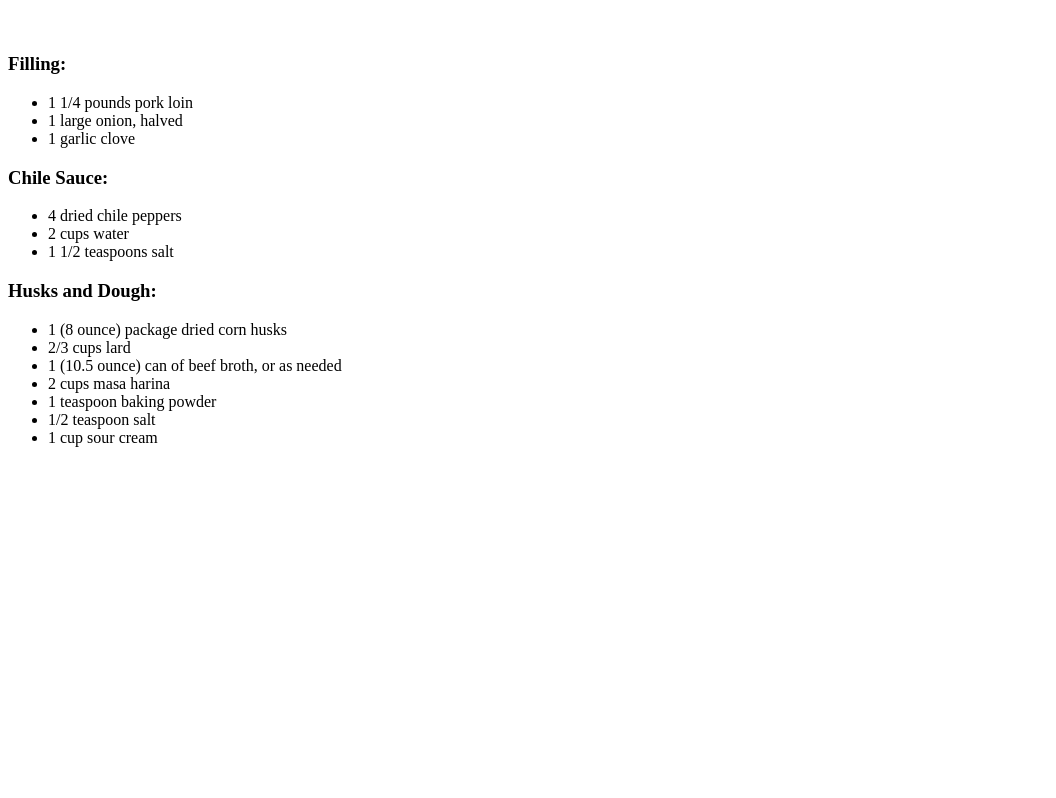
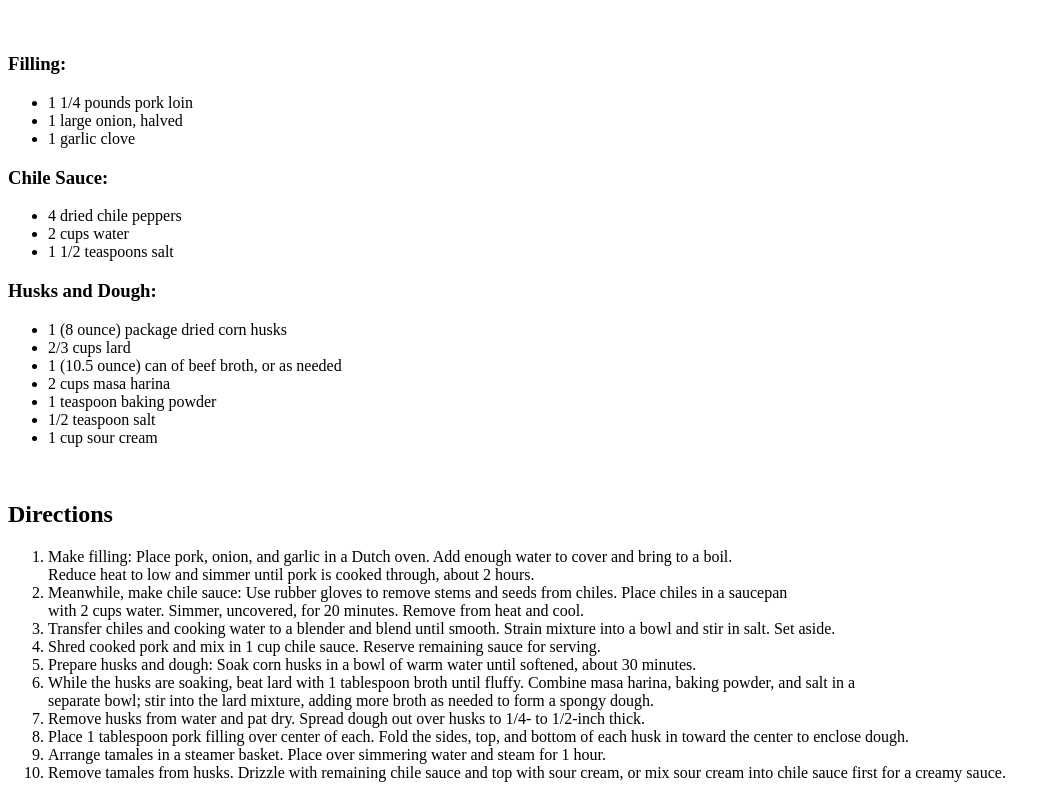
Before and after one commit to eddymichael/odin_recipes, a plain HTML site: page recipes/tamales.html in a window 1280 px wide. Shown: the part 915-1713 px from the top of the page, without its empty margins (0-1056 px from the left). Before the commit the page ends 1378 px from the top, so only its background shows below. Drawn offline with Linux system fonts and the light colour scheme.

Commit message:
Completed the tamale.html page
Finished last section of page which was the directions

```diff
--- a/recipes/tamales.html
+++ b/recipes/tamales.html
@@ -47,6 +47,33 @@
             <li>1/2 teaspoon salt</li>
             <li>1 cup sour cream</li>
         </ul>
-
+    <br>
+    <h2>Directions</h2>
+        <ol>
+            <li>Make filling: Place pork, onion, and garlic in a Dutch
+                oven. Add enough water to cover and bring to a boil. <br>Reduce
+                heat to low and simmer until pork is cooked through, about 2
+                hours.</li>
+            <li>Meanwhile, make chile sauce: Use rubber gloves to remove stems
+                and seeds from chiles. Place chiles in a saucepan <br>with 2 cups water.
+                Simmer, uncovered, for 20 minutes. Remove from heat and cool.</li>
+            <li>Transfer chiles and cooking water to a blender and blend until smooth.
+                Strain mixture into a bowl and stir in salt. Set aside.</li>
+            <li>Shred cooked pork and mix in 1 cup chile sauce. Reserve remaining sauce
+                for serving.</li>
+            <li>Prepare husks and dough: Soak corn husks in a bowl of warm water until
+                softened, about 30 minutes.</li>
+            <li>While the husks are soaking, beat lard with 1 tablespoon broth until fluffy.
+                Combine masa harina, baking powder, and salt in a <br>separate bowl; stir into
+                the lard mixture, adding more broth as needed to form a spongy dough.</li>
+            <li>Remove husks from water and pat dry. Spread dough out over husks to 1/4- to
+                1/2-inch thick.</li>
+            <li>Place 1 tablespoon pork filling over center of each. Fold the sides, top,
+                and bottom of each husk in toward the center to enclose dough.</li>
+            <li>Arrange tamales in a steamer basket. Place over simmering water and steam for
+                1 hour.</li>
+            <li>Remove tamales from husks. Drizzle with remaining chile sauce and top with
+                sour cream, or mix sour cream into chile sauce first for a creamy sauce.</li>
+        </ol>
 </body>
 </html>
```
